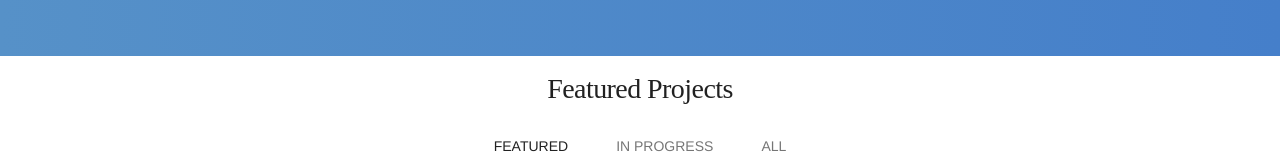
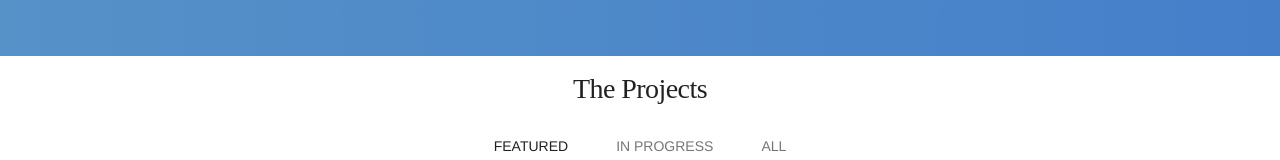
Before and after one commit to imcgonigle/Angular-Portfolio, an Angular app: page / in a window 1280 px wide. Shown: the part 494-654 px from the top of the page. Built offline with nearby package versions, Linux system fonts and the light colour scheme.

Commit message:
update title

```diff
--- a/src/app/portfolio/portfolio.component.html
+++ b/src/app/portfolio/portfolio.component.html
@@ -1,6 +1,6 @@
 <a name="portfolio"></a>
 <div class="portfolio-header">
-    <h1 class="title">Featured Projects</h1>
+    <h1 class="title">The Projects</h1>
 </div>
 <div class="mdl-tabs portfolio-container">
     <div class="mdl-tabs mdl-js-tabs mdl-js-ripple-effect">
```
